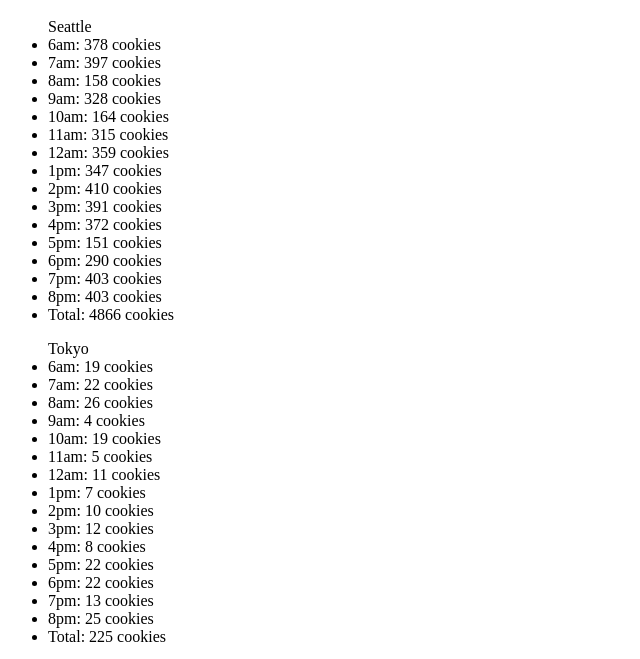
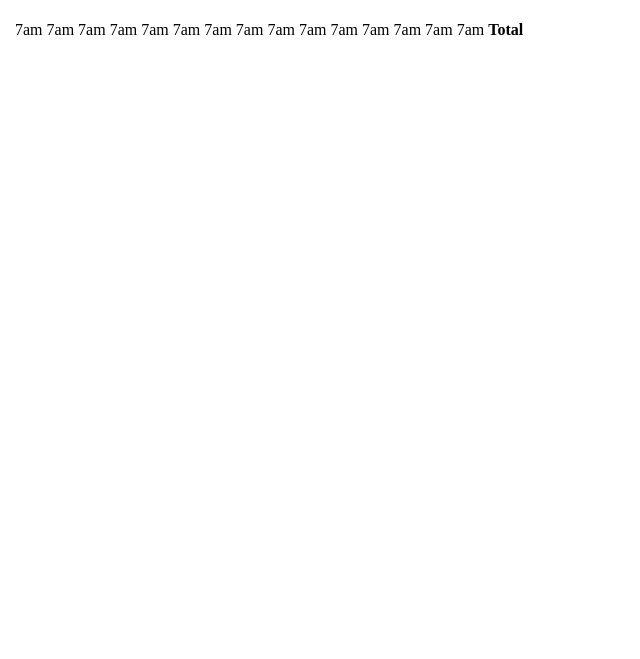
Before and after one commit to MicroScender/cookie-stand, a plain HTML site: page html/sales.html in a window 1280 px wide. Shown: the part 120-779 px from the top of the page, without its empty margins (0-640 px from the left). Drawn offline with Linux system fonts and the light colour scheme.

Commit message:
frustration builds as I can't get the page to read an append child

```diff
--- a/html/js/app.js
+++ b/html/js/app.js
@@ -1,183 +1,92 @@
 `use strict`;
 
-let storeSect = document.getElementById('stores');
+let cookSales= document.getElementById('sales');
+let tableElem= document.createElement('table');
+cookSales.appendChild(tableElem);
 let hours =['6am', '7am', '8am', '9am', '10am', '11am','12am','1pm','2pm','3pm','4pm','5pm','6pm','7pm','8pm'];
 
 //borrowed from mdn docs
+// function randomCustCount(min, max) {
+//   min = Math.ceil(min);
+//   max = Math.floor(max);
+//   return Math.floor(Math.random() * (max - min + 1) + min);
+// }
 
-function randomCustCount(min, max) {
-  min = Math.ceil(min);
-  max = Math.floor(max);
-  return Math.floor(Math.random() * (max - min + 1) + min);
+let fishyCookSales =[];
+
+function citySales(city, avgCook, custMin, custMax) {
+  this.city = city;
+  this.avgCook = avgCook;
+  this.custMin = custMin;
+  this.custMax = custMax;
+  this.cookDaily = [];
+  this.cookArray = [],
+    fishyCookSales.push(this);
 }
-//  console.log(randomCustCount(0,150));
+citySales.prototype.hourlyGuests = function() {
+  return Math.floor(Math.random() * (this.custMax - this.custMin +1) + this.custMin);
+};
+citySales.prototype.totalCook = function (){
+  for (let i =0; i< hours.length; i++) {
+    this.cookArray.push(Mat.ceil(this.hourlyGuests() * this.avgCook));
+  }
+  citySales.prototype.dailyTotal = function () {
+    let sum =0;
+    for (let i = 0; i < this.cookArray.length; i++) {
+      sum += this.cookArray[i];
+      this.cookDaily.push(sum);
+    }
+    return sum;
+  };
+  citySales.prototype.render = function () {
+    let row2 = document.createElement('tr');
+    tableElem.appendChild(row2);
 
-let Seattle ={
-  name: 'Seattle',
-  custMin: 23,
-  custMax: 65,
-  aveCookCust: 6.3,
-  cust: 0,
-  total: 0,
-  getCust: function(){
-    this.cust =randomCustCount(this.custMin, this.custMax);
-  },
-  cookTotal: function(numCook){
-    return Math.round(numCook * this.aveCookCust);
-  },
-  render: function(){
-    let ulElem =document.createElement('ul');
-    ulElem.textContent =this.name;
-    storeSect.appendChild(ulElem);
+    let th2Elem = document.createElement('th');
+    th2Elem.textContent = this.city;
+    row2.appendChild(td1Elem);
 
     for (let i = 0; i < hours.length; i++){
-      let liElem =document.createElement('li');
-      this.getCust();
-      liElem.textContent =`${hours[i]}: ${this.cookTotal(this.cust)} cookies`;
-      this.total += this.cookTotal(this.cust);
-      ulElem.appendChild(liElem);
+      let td1Elem = document.createElement('td');
+      td1Elem.textContent = `${this.cookArray[i]}`;
+      row2.appendChild(td1Elem);
     }
-    let liElem =document.createElement('li');
-    liElem.textContent = `Total: ${this.total} cookies`;
-    ulElem.appendChild(liElem);
-  }
+    let td3Elem = document.createElement('td');
+    td3Elem.textContent = `${this.cookDaily[13]}`;
+    row2.appendChild(row2);
+  };
 };
 
-Seattle.render();
-console.log(Seattle);
+function renderHeader () {
+  let tHeadEl = document.createElement('thead');
+  tableElem.appendChild(tHeadEl);
 
-let Tokyo ={
-  name: 'Tokyo',
-  custMin: 3,
-  custMax: 24,
-  aveCookCust: 1.2,
-  cust: 0,
-  total: 0,
-  getCust: function(){
-    this.cust =randomCustCount(this.custMin, this.custMax);
-  },
-  cookTotal: function(numCook){
-    return Math.round(numCook * this.aveCookCust);
-  },
-  render: function(){
-    let ulElem =document.createElement('ul');
-    ulElem.textContent =this.name;
-    storeSect.appendChild(ulElem);
+  let th1 = document.createElement('th');
+  tHeadEl.appendChild(th1);
 
-    for (let i = 0; i < hours.length; i++){
-      let liElem =document.createElement('li');
-      this.getCust();
-      liElem.textContent =`${hours[i]}: ${this.cookTotal(this.cust)} cookies`;
-      this.total += this.cookTotal(this.cust);
-      ulElem.appendChild(liElem);
-    }
-    let liElem =document.createElement('li');
-    liElem.textContent = `Total: ${this.total} cookies`;
-    ulElem.appendChild(liElem);
+  for (let i = 0; i < hours.length; i++) {
+    let thCol1 = document.createElement('td');
+    thCol1.textContent = `${hours[1]}`;
+    tHeadEl.appendChild(thCol1);
   }
-};
+  let th2Elem = document.createElement('th');
+  th2Elem.textContent = 'Total';
+  tHeadEl.appendChild(th2Elem);
+}
 
-Tokyo.render();
-console.log(Tokyo);
+new citySales('Seattle', 6.3, 23, 65);
+new citySales('Tokyo', 1.2, 3, 24);
+new citySales('Dubai', 3.7, 11, 38);
+new citySales('Paris', 2.3, 20, 38);
+new citySales('Lima', 4.6, 2, 16);
 
-let Dubai ={
-  name: 'Dubai',
-  custMin: 11,
-  custMax: 38,
-  aveCookCust: 3.7,
-  cust: 0,
-  total: 0,
-  getCust: function(){
-    this.cust =randomCustCount(this.custMin, this.custMax);
-  },
-  cookTotal: function(numCook){
-    return Math.round(numCook * this.aveCookCust);
-  },
-  render: function(){
-    let ulElem =document.createElement('ul');
-    ulElem.textContent =this.name;
-    storeSect.appendChild(ulElem);
+function renderAllCities() {
+  for (let i = 0; i < this.fishyCookSales.length; i++) {
+    fishyCookSales[i].totalCook();
+    fishyCookSales[i].dailyTotal();
+    fishyCookSales[i].render();
+  }
+}
 
-    for (let i = 0; i < hours.length; i++){
-      let liElem =document.createElement('li');
-      this.getCust();
-      liElem.textContent =`${hours[i]}: ${this.cookTotal(this.cust)} cookies`;
-      this.total += this.cookTotal(this.cust);
-      ulElem.appendChild(liElem);
-    }
-    let liElem =document.createElement('li');
-    liElem.textContent = `Total: ${this.total} cookies`;
-    ulElem.appendChild(liElem);
-  }
-};
-
-Dubai.render();
-console.log(Dubai);
-
-let Paris ={
-  name: 'Paris',
-  custMin: 20,
-  custMax: 38,
-  aveCookCust: 2.3,
-  cust: 0,
-  total: 0,
-  getCust: function(){
-    this.cust =randomCustCount(this.custMin, this.custMax);
-  },
-  cookTotal: function(numCook){
-    return Math.round(numCook * this.aveCookCust);
-  },
-  render: function(){
-    let ulElem =document.createElement('ul');
-    ulElem.textContent =this.name;
-    storeSect.appendChild(ulElem);
-
-    for (let i = 0; i < hours.length; i++){
-      let liElem =document.createElement('li');
-      this.getCust();
-      liElem.textContent =`${hours[i]}: ${this.cookTotal(this.cust)} cookies`;
-      this.total += this.cookTotal(this.cust);
-      ulElem.appendChild(liElem);
-    }
-    let liElem =document.createElement('li');
-    liElem.textContent = `Total: ${this.total} cookies`;
-    ulElem.appendChild(liElem);
-  }
-};
-
-Paris.render();
-console.log(Paris);
-
-let Lima ={
-  name: 'Lima',
-  custMin: 2,
-  custMax: 16,
-  aveCookCust: 4.6,
-  cust: 0,
-  total: 0,
-  getCust: function(){
-    this.cust =randomCustCount(this.custMin, this.custMax);
-  },
-  cookTotal: function(numCook){
-    return Math.round(numCook * this.aveCookCust);
-  },
-  render: function(){
-    let ulElem =document.createElement('ul');
-    ulElem.textContent =this.name;
-    storeSect.appendChild(ulElem);
-
-    for (let i = 0; i < hours.length; i++){
-      let liElem =document.createElement('li');
-      this.getCust();
-      liElem.textContent =`${hours[i]}: ${this.cookTotal(this.cust)} cookies`;
-      this.total += this.cookTotal(this.cust);
-      ulElem.appendChild(liElem);
-    }
-    let liElem =document.createElement('li');
-    liElem.textContent = `Total: ${this.total} cookies`;
-    ulElem.appendChild(liElem);
-  }
-};
-
-Lima.render();
-console.log(Lima);
+renderHeader();
+renderAllCities();
--- a/html/sales.html
+++ b/html/sales.html
@@ -1,9 +1,9 @@
 <!DOCTYPE html>
 <html>
   <head>
-    <meta charset="UTF-8">
+    <!-- <meta charset="UTF-8">
     <meta http-equiv="X-UA-Compatible" content=""IE=edge">
-    <meta name="viewport" content="width=device-width,initial-scale=1.0">
+    <meta name="viewport" content="width=device-width,initial-scale=1.0"> -->
     <title>Stores</title>
   </head>
   <body>
@@ -12,7 +12,8 @@
     </header>
     <main>
       <h1>Stores</h1>
-      <section id="stores"></section>
+      <section id="sales"></section>
     </main>
     <script src="js/app.js"></script>
   </body>
+</html>
```
